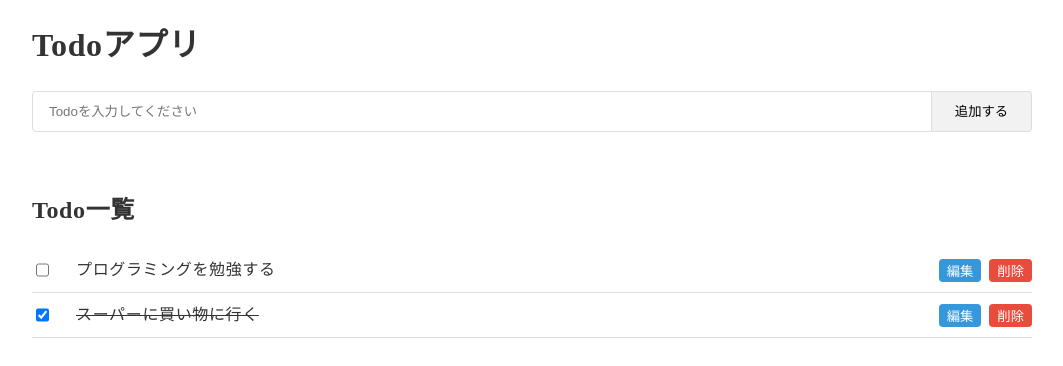
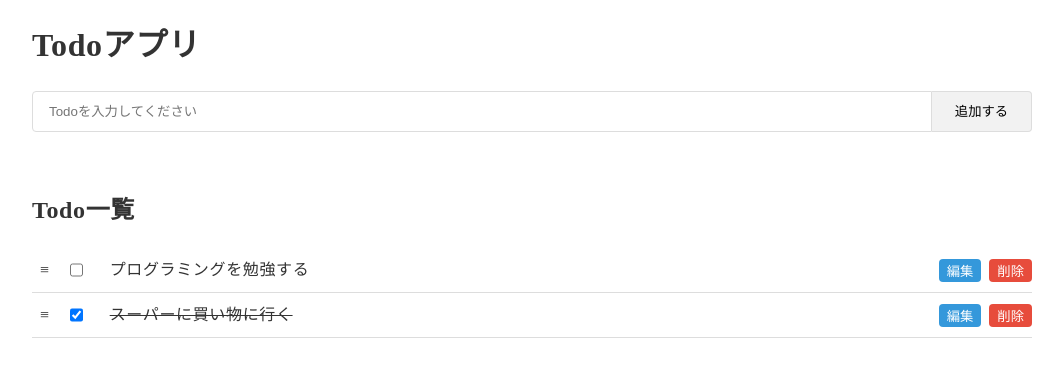
Before and after one commit to hiyu15123/todos, a Vue app: page / in a window 1280 px wide. Shown: the top 366 px of the page, without its empty margins (108-1171 px from the left). Built offline with nearby package versions, Linux system fonts and the light colour scheme.

Commit message:
add : Draggableを実装
vuedraggableを使って、リストの順番を変更できるようにしました。

```diff
--- a/package.json
+++ b/package.json
@@ -9,7 +9,8 @@
     "preview": "vite preview"
   },
   "dependencies": {
-    "vue": "^3.5.18"
+    "vue": "^3.5.18",
+    "vuedraggable": "^4.1.0"
   },
   "devDependencies": {
     "@vitejs/plugin-vue": "^6.0.1",
--- a/src/App.vue
+++ b/src/App.vue
@@ -1,12 +1,13 @@
 <script setup>
 import { ref } from 'vue'
+import Draggable from 'vuedraggable'
 
 const todoText = ref('')
 const todos = ref([
   { id: 1, completed: false, text: 'プログラミングを勉強する', editing: false },
   { id: 2, completed: true, text: 'スーパーに買い物に行く', editing: false },
 ])
-let number = 1
+let number = 3
 
 function addTodo() {
   if(!todoText.value) {
@@ -41,8 +42,10 @@ function toggleEdit(todo) {
 <div class="todo-list">
   <h2>Todo一覧</h2>
   <p v-if="todos.length === 0">まだTodoがありません。</p>
-  <ul v-else>
-    <li v-for="todo in todos" :key="todo.id">
+  <Draggable v-model="todos" item-key="id" tag="ul" handle=".todo-handle" v-else>
+    <template #item="{ element: todo }">
+      <li>
+        <span class="todo-handle">≡</span>
         <span class="todo-desc">
           <input type="checkbox" v-model="todo.completed">
           <span v-if="!todo.editing" :class="{ 'todo-completed': todo.completed }">{{ todo.text }}</span>
@@ -53,7 +56,8 @@ function toggleEdit(todo) {
           <button @click="removeTodo(todo.id)" class="todo-button -remove">削除</button>
         </span>
       </li>
-  </ul>
+    </template>
+  </Draggable>
 </div>
 </template>
 
@@ -97,10 +101,17 @@ ul {
 li {
   border-bottom: 1px solid #ddd;
   padding-block: 8px;
+  padding-left: 8px;
   display: flex;
   align-items: center;
   justify-content: space-between;
-  gap: 40px;
+  gap: 1.6rem;
+}
+.todo-handle {
+  cursor: grab;
+}
+.todo-handle:active {
+  cursor: grabbing;
 }
 .todo-desc {
   display: flex;
```
Also changed, not shown: 1 other file (tests, documents, lock files or other folders). Lines whose indentation alone changed are shown as unchanged.
